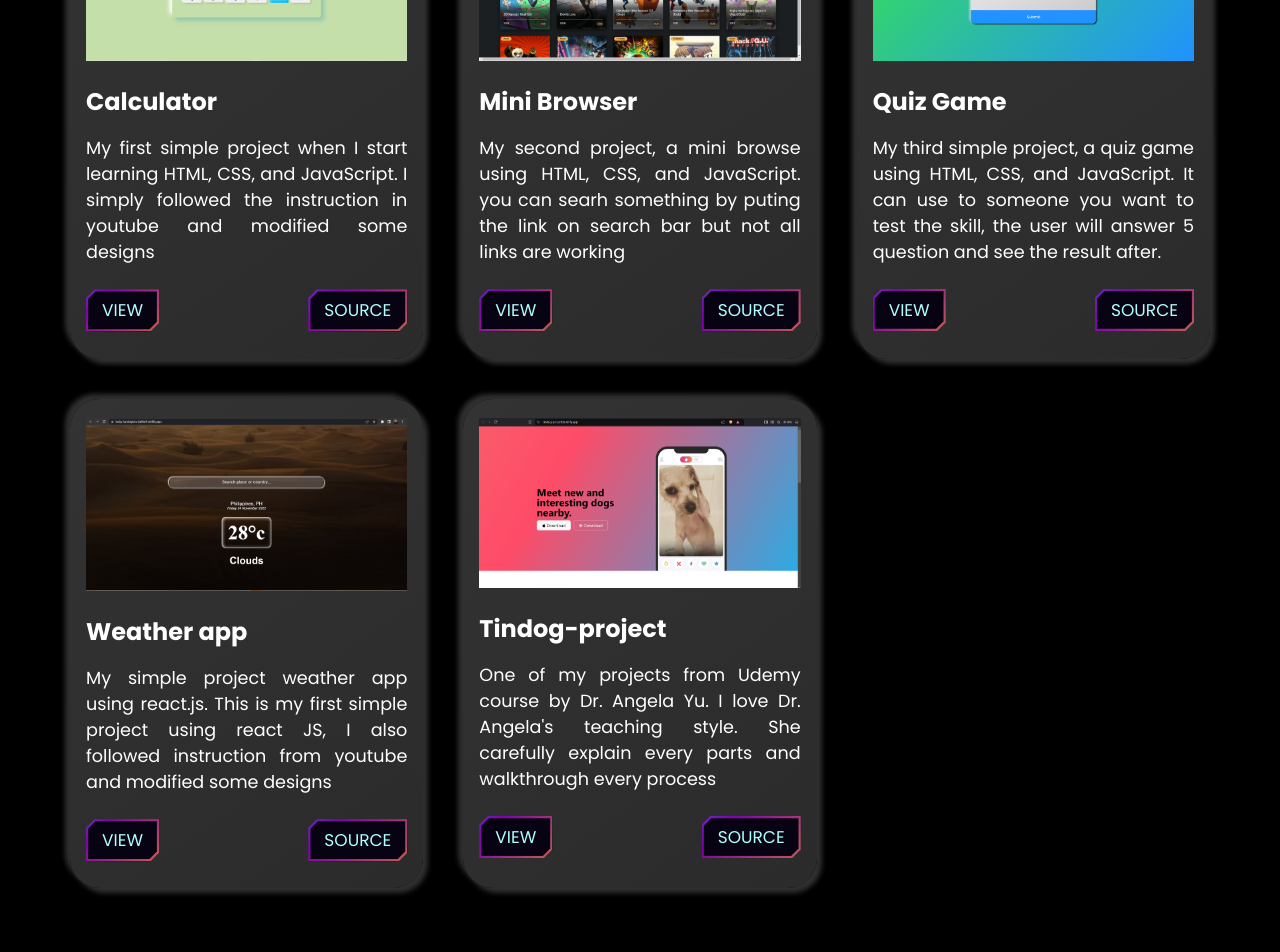
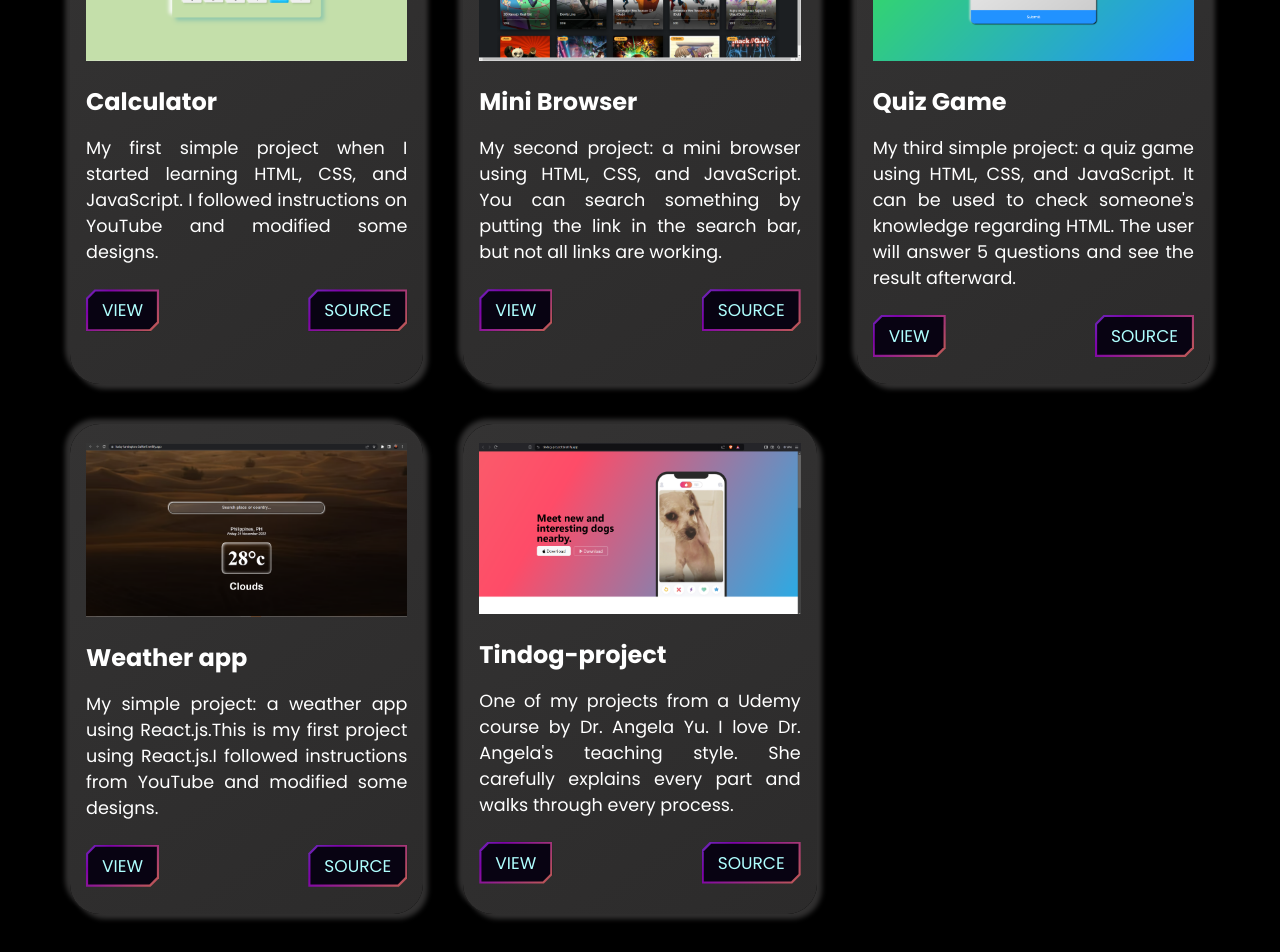
Before and after one commit to LawrenzAbines/Portfolio, a React (Create React App) app: page / in a window 1280 px wide. Shown: the part 1700-2652 px from the top of the page. Built offline with nearby package versions, Linux system fonts and the light colour scheme.

Commit message:
Update WorkCardData.js

```diff
--- a/src/components/WorkCardData.js
+++ b/src/components/WorkCardData.js
@@ -8,35 +8,35 @@ const ProjectCardData = [
   {
     imgsrc: pro1,
     title: "Calculator",
-    text: "My first simple project when I start learning HTML, CSS, and JavaScript. I simply followed the instruction in youtube and modified some designs",
+    text: "My first simple project when I started learning HTML, CSS, and JavaScript. I followed instructions on YouTube and modified some designs.",
     view: "https://lawrenzabines.github.io/Calculator/",
     source: "https://github.com/LawrenzAbines/Calculator",
   },
   {
     imgsrc: pro2,
     title: "Mini Browser",
-    text: "My second project, a mini browse using HTML, CSS, and JavaScript. you can searh something by puting the link on search bar but not all links are working",
+    text: "My second project: a mini browser using HTML, CSS, and JavaScript. You can search something by putting the link in the search bar, but not all links are working.",
     view: "https://lawrenzabines.github.io/Mini-browser/",
     source: "https://github.com/LawrenzAbines/Mini-browser",
   },
   {
     imgsrc: pro3,
     title: "Quiz Game",
-    text: "My third simple project, a quiz game using HTML, CSS, and JavaScript. It can use to someone you want to test the skill, the user will answer 5 question and see the result after.",
+    text: "My third simple project: a quiz game using HTML, CSS, and JavaScript. It can be used to check someone's knowledge regarding HTML. The user will answer 5 questions and see the result afterward.",
     view: "https://lawrenzabines.github.io/Quiz-Game/",
     source: "https://github.com/LawrenzAbines/Quiz-Game",
   },
   {
     imgsrc: pro4,
     title: "Weather app",
-    text: "My simple project weather app using react.js. This is my first simple project using react JS, I also followed instruction from youtube and modified some designs",
+    text: "My simple project: a weather app using React.js.This is my first project using React.js.I followed instructions from YouTube and modified some designs.",
     view: "https://lucky-lamington-2a9be7.netlify.app/",
     source: "https://github.com/LawrenzAbines/Weather-application",
   },
    {
     imgsrc: pro5,
     title: "Tindog-project",
-    text: "One of my projects from Udemy course by Dr. Angela Yu. I love Dr. Angela's teaching style. She carefully explain every parts and walkthrough every process",
+    text: "One of my projects from a Udemy course by Dr. Angela Yu. I love Dr. Angela's teaching style. She carefully explains every part and walks through every process.",
     view: "https://tindog-projecttt.netlify.app/",
     source: "https://lawrenzabines.github.io/Tindog-project/",
   },
```
